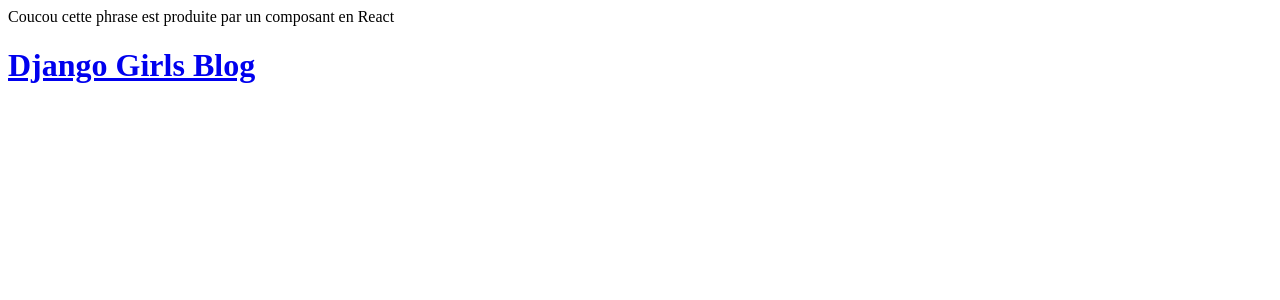
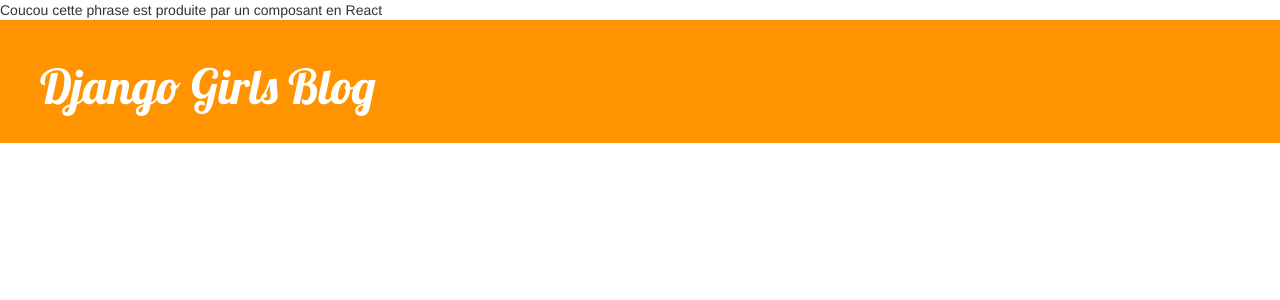
Before and after one commit to seb-seb/my-first-blog, a Django app: page / in a window 1280 px wide. Shown: the top 300 px of the page. Run offline with Django 3.2, Linux system fonts and the light colour scheme; data that the repository does not hold is empty; some libraries are stand-ins or nearby versions.

Commit message:
css updated

```diff
--- /dev/null
+++ b/blog/static/css/blog.css
@@ -0,0 +1,51 @@
+h1, h2, h3, h4 {
+  font-family: 'Lobster', cursive;
+}
+
+h1 a, h2 a {
+    color: #FCA205;
+}
+
+header {
+    background-color: #ff9400;
+    margin-top: 0;
+    padding: 20px 20px 20px 40px;
+}
+
+header h1, header h1 a, header h1 a:visited, header h1 a:active {
+    color: #ffffff;
+    font-size: 36pt;
+    text-decoration: none;
+}
+
+.content {
+    margin-left: 40px;
+}
+
+
+.date {
+    color: #828282;
+}
+
+.save {
+    float: right;
+}
+
+.post-form textarea, .post-form input {
+    width: 100%;
+}
+
+.top-menu, .top-menu:hover, .top-menu:visited {
+    color: #ffffff;
+    float: right;
+    font-size: 26pt;
+    margin-right: 20px;
+}
+
+.post {
+    margin-bottom: 70px;
+}
+
+.post h1 a, .post h1 a:visited {
+    color: #000000;
+}
--- a/blog/templates/blog/post_list.html
+++ b/blog/templates/blog/post_list.html
@@ -1,11 +1,21 @@
+{% load staticfiles %}
 <!DOCTYPE html>
 <html lang="en" dir="ltr">
   <head>
     <meta charset="utf-8">
     <title>première page html sous Django</title>
-    <script src="https://unpkg.com/react@16/umd/react.development.js"></script>
-    <script src="https://unpkg.com/react-dom@16/umd/react-dom.development.js"></script>
-    <script src="https://unpkg.com/babel-standalone@6.15.0/babel.min.js"></script>
+    <!-- React && Babel -->
+      <script src="https://unpkg.com/react@16/umd/react.development.js"></script>
+      <script src="https://unpkg.com/react-dom@16/umd/react-dom.development.js"></script>
+      <script src="https://unpkg.com/babel-standalone@6.15.0/babel.min.js"></script>
+    <!-- Styling -->
+      <!-- Bootstrap -->
+      <link rel="stylesheet" href="//maxcdn.bootstrapcdn.com/bootstrap/3.2.0/css/bootstrap.min.css">
+      <link rel="stylesheet" href="//maxcdn.bootstrapcdn.com/bootstrap/3.2.0/css/bootstrap-theme.min.css">
+      <!-- Fonts -->
+      <link href="//fonts.googleapis.com/css?family=Lobster&subset=latin,latin-ext" rel="stylesheet" type="text/css">
+      <!-- Blog css -->
+      <link rel="stylesheet" href="{% static 'css/blog.css' %}">
   </head>
   <body>
 
@@ -27,17 +37,25 @@
       )
     </script>
 
-    <div>
+    <header>
         <h1><a href="/">Django Girls Blog</a></h1>
+    </header>
+
+    <section class="content container">
+      <div class="row">
+        <div class="col-md-8">
+        {% for post in posts %}
+          <article class="post">
+            <div class="date">
+              <p>published: {{ post.published_date }} </p>
+            </div>
+            <h1><a href="">{{ post.title }}</a></h1>
+            <p>{{ post.text|linebreaksbr }}</p>
+          </article>
+        {% endfor %}
+      </div>
     </div>
-
-    {% for post in posts %}
-    <section>
-        <p>published: {{ post.published_date }} </p>
-        <h2><a href="">{{ post.title }}</a></h2>
-        <p>{{ post.text|linebreaksbr }}</p>
-    </section>
-    {% endfor %}
+  </section>
 
   </body>
 </html>
```
